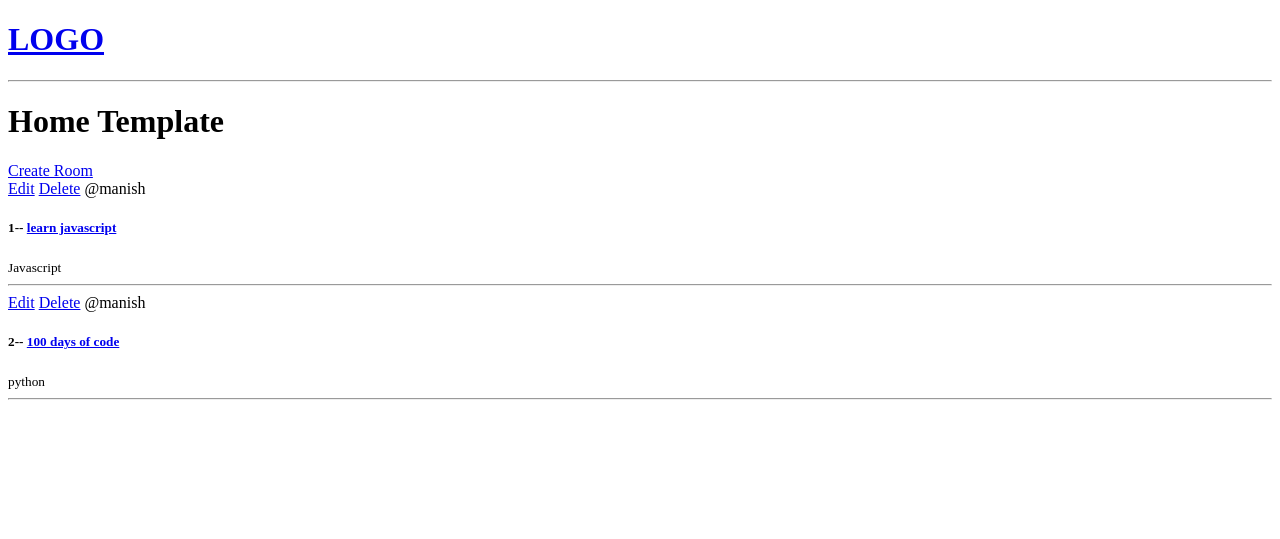
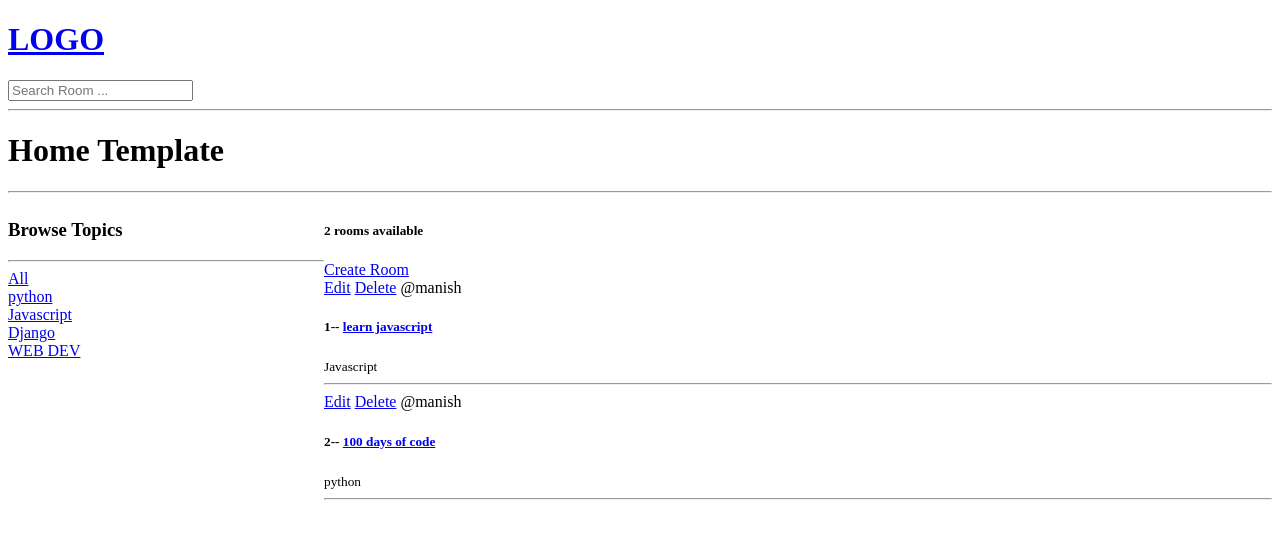
Before and after one commit to Healthy-Manish/GreatTalks, a Django app: page / in a window 1280 px wide. Shown: the top 539 px of the page. Run offline with Django 4.2, Linux system fonts and the light colour scheme; data comes from the database, SQL or seed files in the repository; both versions use the stored data as it was after the commit.

Commit message:
added search bar in the application

```diff
--- a/base/templates/base/home.html
+++ b/base/templates/base/home.html
@@ -1,9 +1,30 @@
 {% extends 'main.html' %}
 
 {% block content %}
+<style>
+    .home-container{
+        display: grid;
+        grid-template-columns: 1fr 3fr;
+    }
+</style>
 <h1>Home Template</h1>
+<hr>
+<div class="home-container">
+    <div>
+        <h3>Browse Topics </h3>
+        <hr>
+        <div>
+            <a href="{%url 'home'%}">All</a>
+        </div>
+        {% for topic in topics%}
+            <div>
+                <a href="{%url 'home'%}?q={{topic.name}}">{{topic.name}}</a>
+            </div>
+        {%endfor%}
+    </div>
 
         <div>
+            <h5>{{room_count}} rooms available</h5>
             <a href="{% url 'create-room' %}">Create Room</a>
 
             <div>
@@ -20,4 +41,6 @@
                 {% endfor %}
             </div>
         </div>
+
+</div>
 {% endblock content %}
--- a/base/views.py
+++ b/base/views.py
@@ -1,9 +1,9 @@
 from django.shortcuts import render, redirect
-
+from django.db.models import Q
 # Create your views here.
 from django.http import HttpResponse
 from .forms import RoomForm
-from .models import Room
+from .models import Room, Topic
 # rooms = [
 #     {'id':1, 'name':'Lets learn python!'},
 #     {'id':2,'name':'Design with me'},
@@ -14,8 +14,15 @@ from .models import Room
 
 def home(request):
     # return HttpResponse('homepage')
-    rooms = Room.objects.all()
-    context = {'rooms':rooms}
+    q = request.GET.get('q') if request.GET.get('q')!=None else ''
+
+    rooms = Room.objects.filter(Q(topic__name__icontains=q) |
+                                Q(name__icontains=q)|
+                                Q(description__icontains=q))
+
+    topics = Topic.objects.all()
+    room_count = rooms.count()
+    context = {'rooms':rooms, 'topics':topics,'room_count':room_count}
     return render(request,'base/home.html',context)
 
 def room(request,pk):
--- a/templates/navigation.html
+++ b/templates/navigation.html
@@ -1,4 +1,7 @@
 <a href="/">
     <h1>LOGO</h1>
 </a>
+<form method="GET" action="{%url 'home'%}">
+    <input type="text" name="q" id="" placeholder="Search Room ..."/>
+</form>
 <hr>
```
Also changed, not shown: db.sqlite3. Lines whose indentation alone changed are shown as unchanged.
